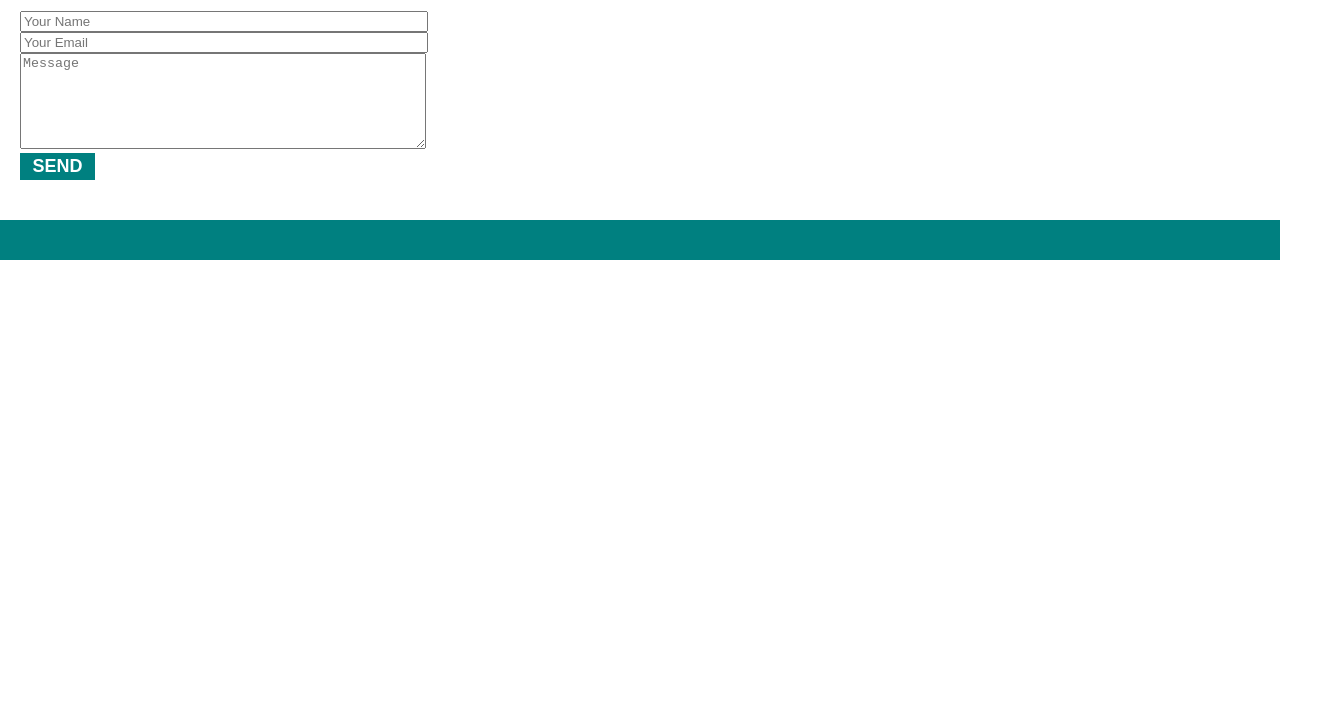
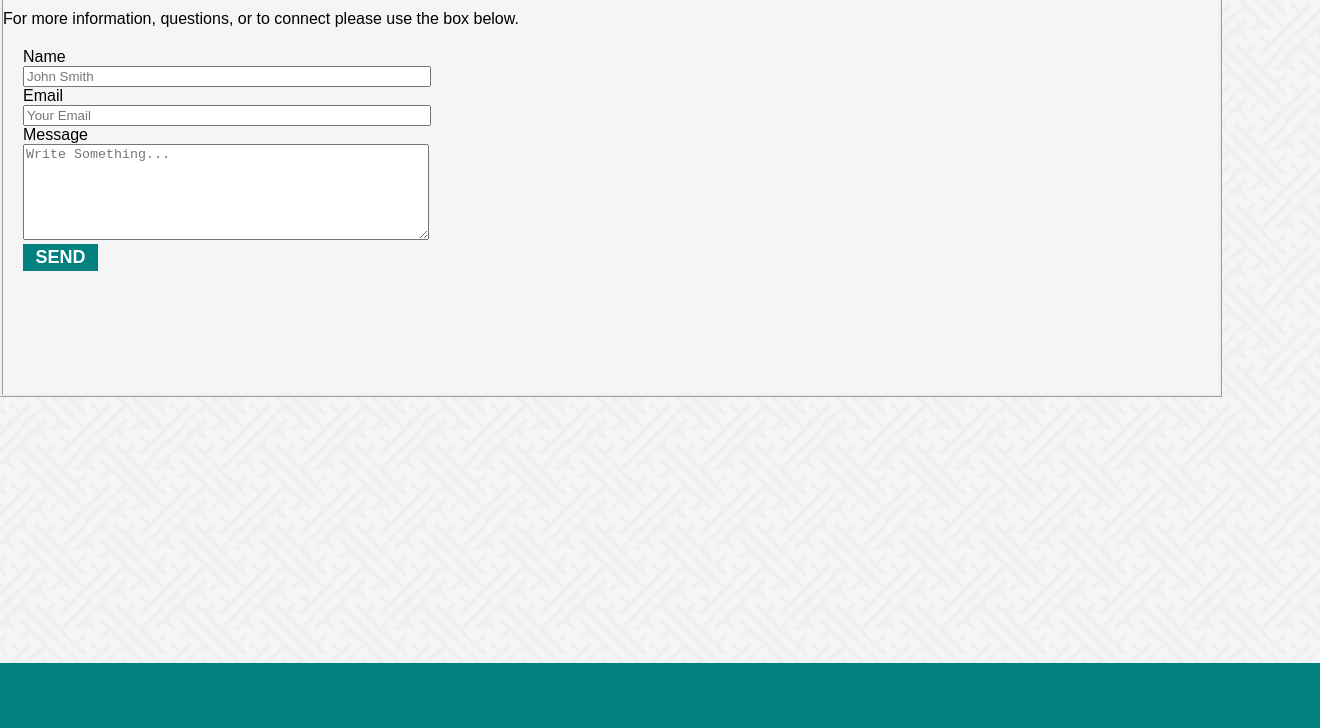
Before and after one commit to jellboeck/jellboeck.github.io, a plain HTML site: page contact.html in a window 1280 px wide. Shown: the part 72-800 px from the top of the page, 1320 px wide, since content can reach past the window. Drawn offline with Linux system fonts and the light colour scheme.

Commit message:
updated contact page

```diff
--- a/contact.html
+++ b/contact.html
@@ -3,7 +3,7 @@
 
 <head>
  <meta charset="UTF-8">
- <title>My First Page</title>
+ <title>Julia Ellboeck Bio</title>
 </head>
 
 <body>
@@ -21,13 +21,24 @@
 
       </header>
 
+
+
+
     <div class="contact">
+        <p>For more information, questions, or to connect please use the box below. </p>
+
       <form id="contact_form" >
-        <input name="name" type="text" class="form-control" placeholder="Your Name " required>
+        <label for="name">Name</label>
+        <br>
+        <input name="name" type="text" class="form-control" placeholder="John Smith " required>
+        <br>
+        <label for="email">Email</label>
         <br>
         <input name="email" type="text" class="form-control" placeholder="Your Email " required>
         <br>
-        <textarea name="message" class="form-control" placeholder="Message" rows="6" required></textarea>
+        <label for="messge">Message</label>
+        <br>
+        <textarea name="message" class="form-control" placeholder="Write Something..." rows="6" required></textarea>
         <br>
         <input type= "submit" class="form-control submit" value="SEND" >
 
--- a/style.css
+++ b/style.css
@@ -4,6 +4,7 @@ body {
     margin:0;
     padding:0;
     font-family: Arial, Helvetica, sans-serif;
+    background-image: url(Images/interlaced.png)
 }
 
 header {
@@ -76,6 +77,14 @@ a:active {
     font-variant: small-caps;
 }
 
+#bio {
+    background:whitesmoke ;
+    width: 95%;
+    height: 400px;
+    border-style: ridge;
+
+}
+
 #main_pic {
     width: 350px;
     float: left;
@@ -85,6 +94,13 @@ a:active {
 
 .main_bio {
     margin-top: 35px;
+}
+
+.contact {
+    background: whitesmoke;
+    width: 95%;
+    height: 400px;
+    border-style: ridge;
 }
 
 
@@ -118,10 +134,16 @@ form .submit:hover{
 footer {
 
     padding:20px;
-    margin:0;
     clear: both;
     background: teal;
     color: white;
     text-align: center;
+    margin:0;
+    position: absolute;
+    left:0;
+    bottom: 0;
+    height: 25px;
+    width: 100%;
+
 
 }
```
Also changed, not shown: portfolio.html (+2 -2 lines), Images/interlaced.png (added).
